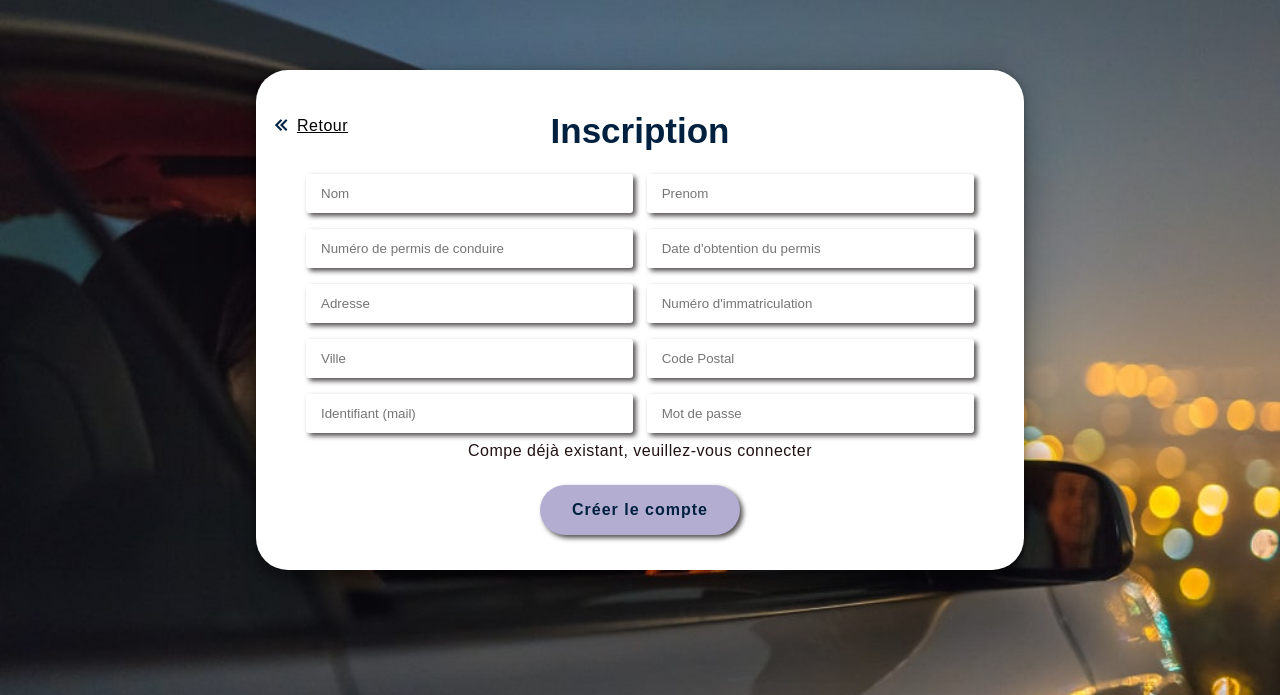
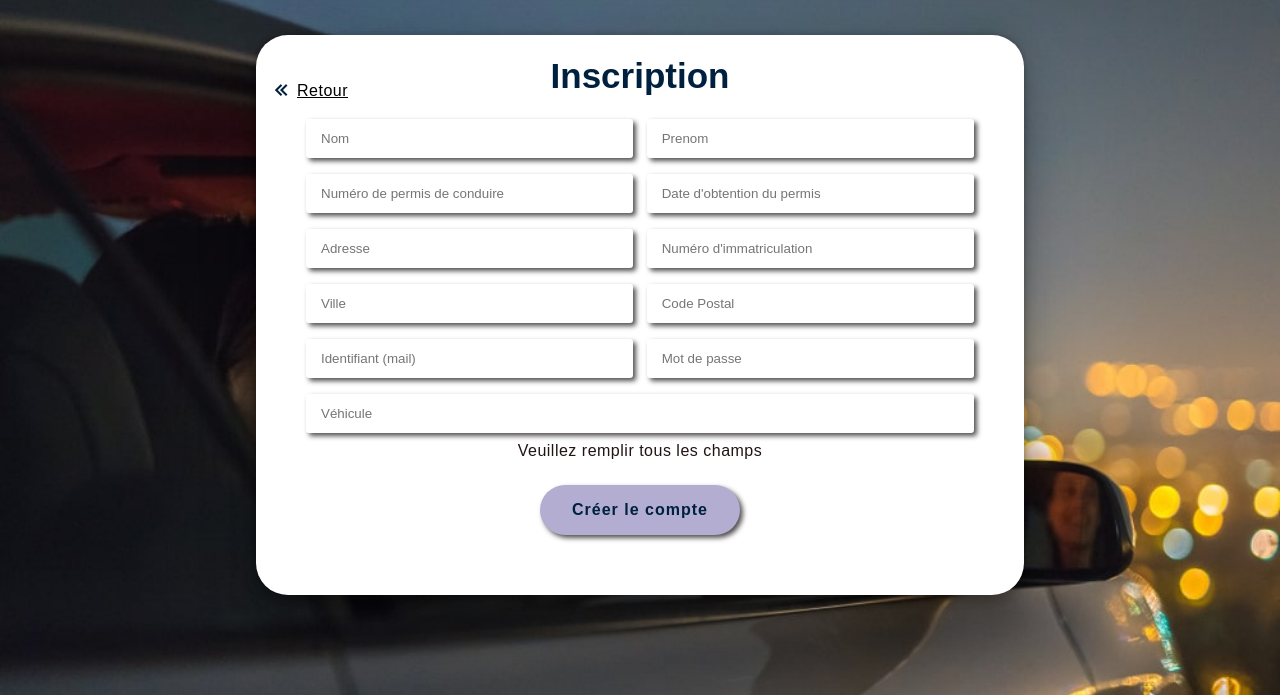
Before and after one commit to Doudmak/TaxiCab, a PHP site: page /Connexionchauffeur/chauffeurMain2.php?reg_err=champs_incomplets in a window 1280 px wide. Shown: the part 105-800 px from the top of the page. Run offline with PHP 8.4, Linux system fonts and the light colour scheme.

Commit message:
ajout véhicule

```diff
--- a/Connexionchauffeur/chauffeur.css
+++ b/Connexionchauffeur/chauffeur.css
@@ -108,12 +108,12 @@ nav ul li a{
 }
 
 .container{
-    margin-top: 50px;
+    margin-top: 40px;
     position: relative;
     overflow: hidden;
     background-color: #FFF;
     width: 60%;
-    height: 60%;
+    height: 70%;
     min-height: 500px;
     border-radius: 32px;
     box-shadow: rgba(0, 0, 0, 0.25) 0px 54px 55px, rgba(0, 0, 0, 0.12) 0px -12px 30px, rgba(0, 0, 0, 0.12) 0px 4px 6px, rgba(0, 0, 0, 0.17) 0px 12px 13px, rgba(0, 0, 0, 0.09) 0px -3px 5px;
@@ -146,6 +146,10 @@ input.np{
     width: 49%;
 }
 
+input.vehicule{
+    width: 100%;
+}
+
 #inscription{
     margin-bottom: 15px;
     font-family: 'Poppins', sans-serif;
@@ -153,7 +157,7 @@ input.np{
     font-size: 35px;
     color: #00203f;
     margin-bottom: 70x;
-    margin-top: -30px;
+    margin-top: -50px;
 }
 
 form{
@@ -313,3 +317,7 @@ h1.accroche{
 .form2-container {
     margin-top: 60px;
 }
+
+#vehicule{
+    width: 100%;
+}
--- a/Connexionchauffeur/chauffeurMain2.php
+++ b/Connexionchauffeur/chauffeurMain2.php
@@ -59,6 +59,9 @@
                     <div class="nom-prenom">
                         <input type="email" placeholder="Identifiant (mail)" class="np insc"  name="mailChauffeur" id="mailChauffeur">
                         <input type="password" placeholder="Mot de passe" class="np insc"  name="mdpChauffeur" id="mdpChauffeur">
+                    </div>
+                    <div class="nom-prenom">
+                        <input type="text" placeholder="Véhicule" class="np insc" name="vehicule" id="vehicule">
                     </div>
                     <?php
                     if(isset($_GET['reg_err'])){
@@ -124,7 +127,7 @@
                         case 'champs_incomplets' :
                             ?>
                             <div>
-                                <p style="margin-bottom : 0px"> Compe déjà existant, veuillez-vous connecter</p>
+                                <p style="margin-bottom : 0px"> Veuillez remplir tous les champs</p>
                             </div>
                             <?php
                         break;
--- a/Connexionchauffeur/inscriptionChauffeur.php
+++ b/Connexionchauffeur/inscriptionChauffeur.php
@@ -14,6 +14,7 @@
         $cp = htmlspecialchars($_POST['cpChauffeur']);
         $mail = htmlspecialchars($_POST['mailChauffeur']);
         $mdp = htmlspecialchars($_POST['mdpChauffeur']);
+        $vehicule = htmlspecialchars($_POST['vehicule']);
         $mdp = hash('sha256',$mdp);
 
 
@@ -34,7 +35,7 @@
                                 if(strlen($mail) <= 100){
                                     if(strlen($mdp) <= 100){ // On verifie que la longueur du mail <= 100
                                       // On insère dans la base de données
-                                        $insert = $bdd->prepare('INSERT INTO conducteur(nom, prenom, numPermis, dateObtention, adresse, numImmat, ville, codeP, mdp, mail) VALUES(:nom, :prenom, :numPermis, :dateObt, :adress, :numImmat, :ville, :cp, :mdp, :mail)');
+                                        $insert = $bdd->prepare('INSERT INTO conducteur(nom, prenom, numPermis, dateObtention, adresse, numImmat, ville, codeP, mdp, mail, duree, nb_trajet, vehicule) VALUES(:nom, :prenom, :numPermis, :dateObt, :adress, :numImmat, :ville, :cp, :mdp, :mail, 0, 0, :vehicule)');
                                         $insert->execute(array(
                                             'nom' => $nom,
                                             'prenom' => $prenom,
@@ -46,6 +47,7 @@
                                             'cp' => $cp,
                                             'mail' => $mail,
                                             'mdp' => $mdp,
+                                            'vehicule' => $vehicule,
                                         ));
                                         // On redirige avec le message de succès
                                         header('Location:chauffeurMain2.php?reg_err=success');
```
